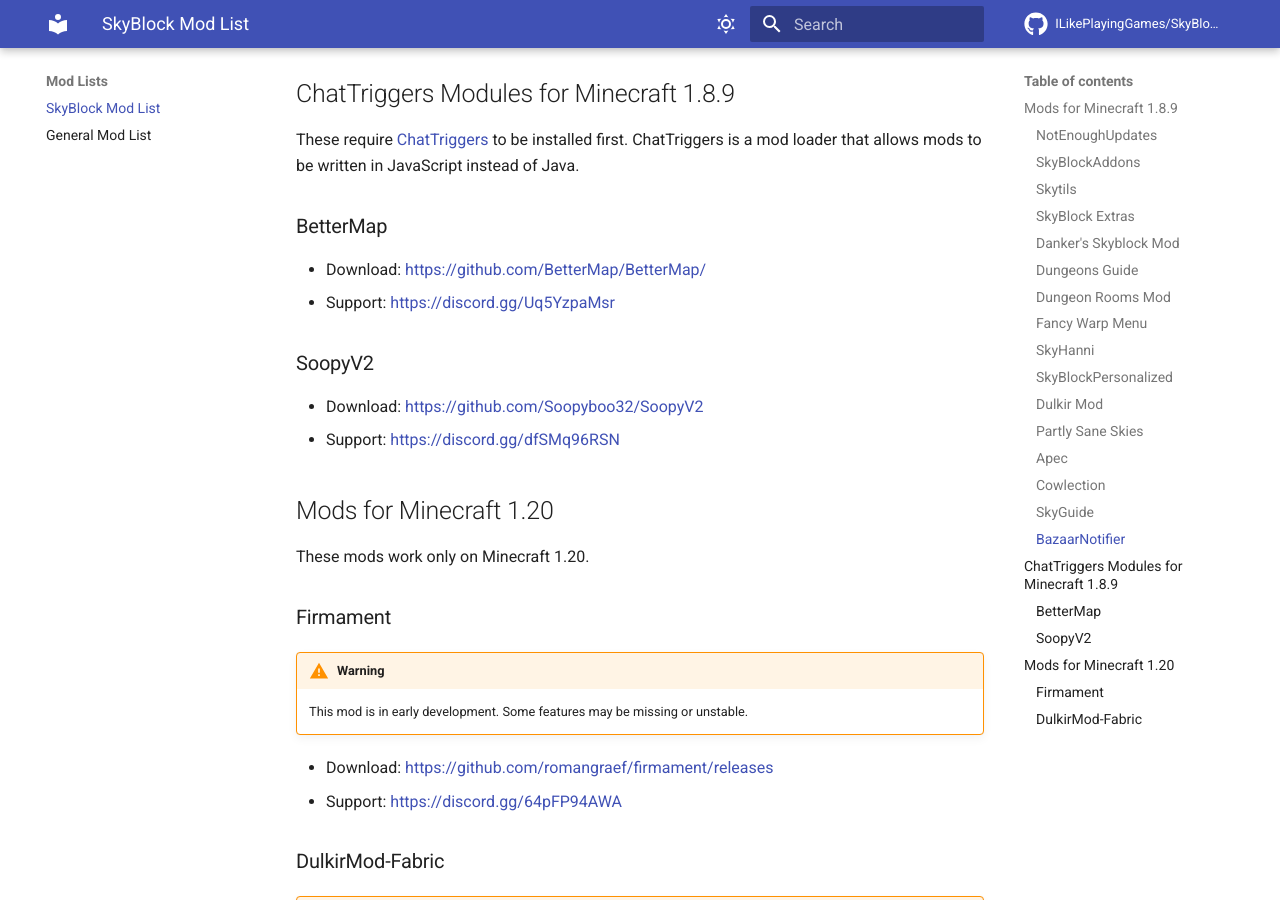
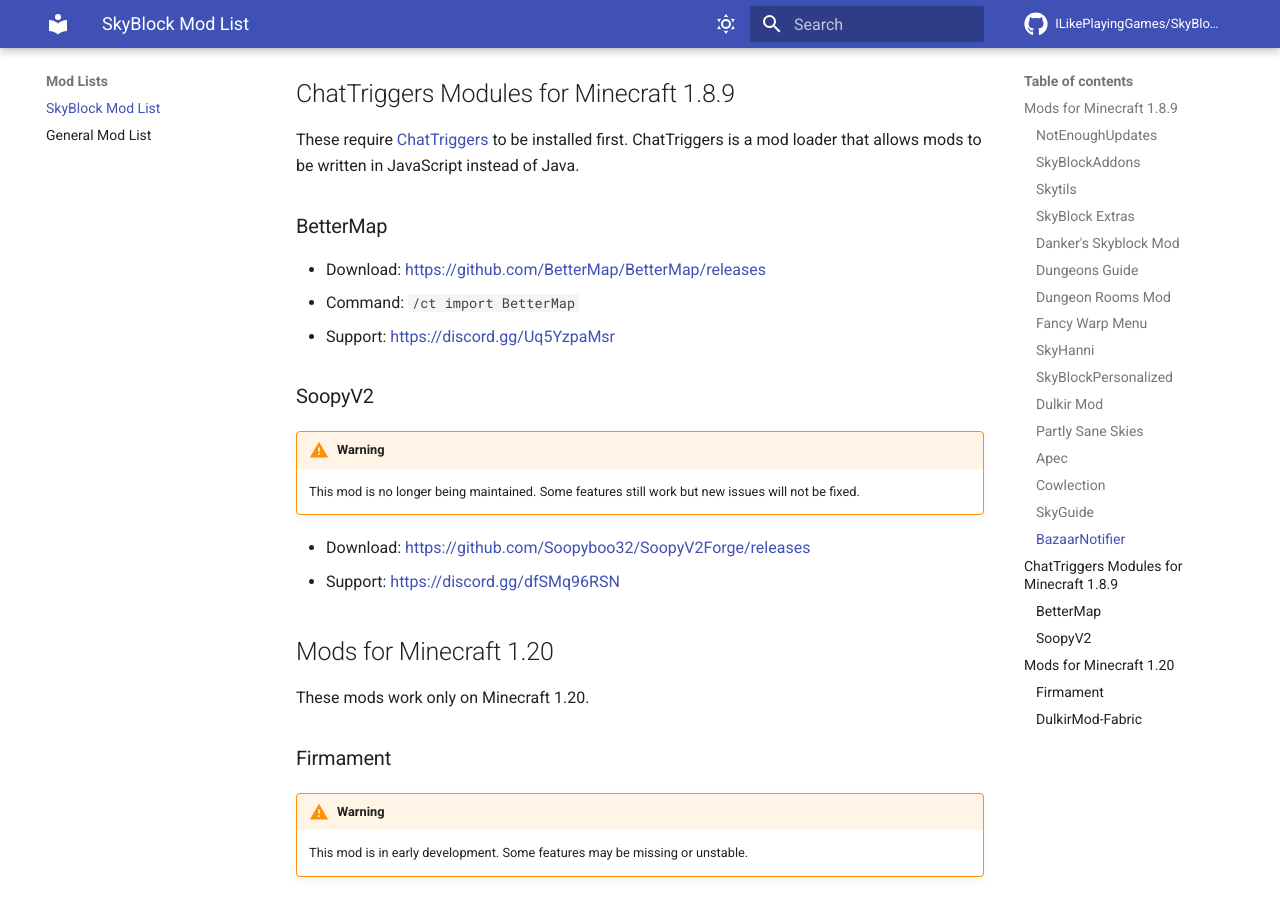
Before and after one commit to ModMalwareInvestigation/SkyBlockModWiki, an MkDocs documentation site: the page built from docs/mod-lists/skyblock-mod-list.md, in a window 1280 px wide and 900 px high, scrolled down 3111 px. Built offline with MkDocs 1.6.1 and Material for MkDocs 9.7.7, drawn with Linux system fonts in a browser that asks for light colours; comment, search, counter and statistics services are not loaded.

Commit message:
Added warning to soopy,  changed link of soopy and BM, added command to BM (#7)
* Added warning to soopy because the project has been archived

* Changed BetterMap and soopy link, added Command to BetterMap

Soopy links now to the forge mod because that is required for the module

```diff
--- a/docs/mod-lists/skyblock-mod-list.md
+++ b/docs/mod-lists/skyblock-mod-list.md
@@ -88,11 +88,14 @@
 ChatTriggers is a mod loader that allows mods to be written in JavaScript instead of Java.
 
 ### BetterMap
-- Download: https://github.com/BetterMap/BetterMap/
+- Download: https://github.com/BetterMap/BetterMap/releases
+- Command: `/ct import BetterMap`
 - Support: https://discord.gg/Uq5YzpaMsr
 
 ### SoopyV2
-- Download: https://github.com/Soopyboo32/SoopyV2
+!!! warning
+    This mod is no longer being maintained. Some features still work but new issues will not be fixed.
+- Download: https://github.com/Soopyboo32/SoopyV2Forge/releases
 - Support: https://discord.gg/dfSMq96RSN
 
 ## Mods for Minecraft 1.20
```
